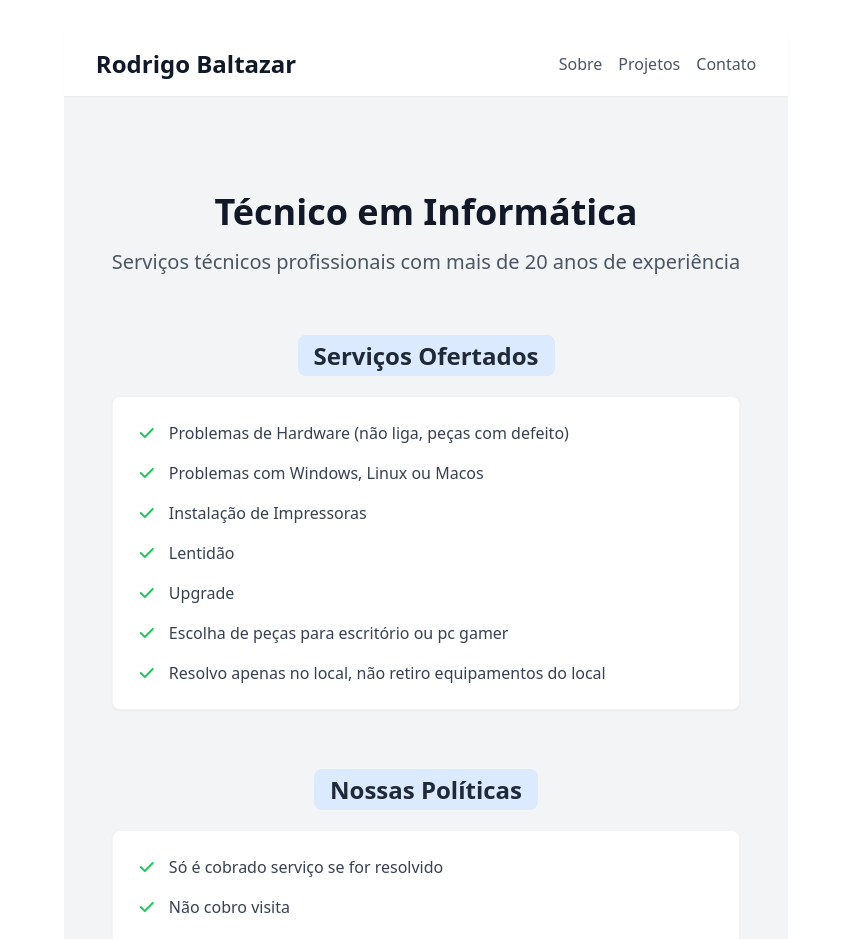
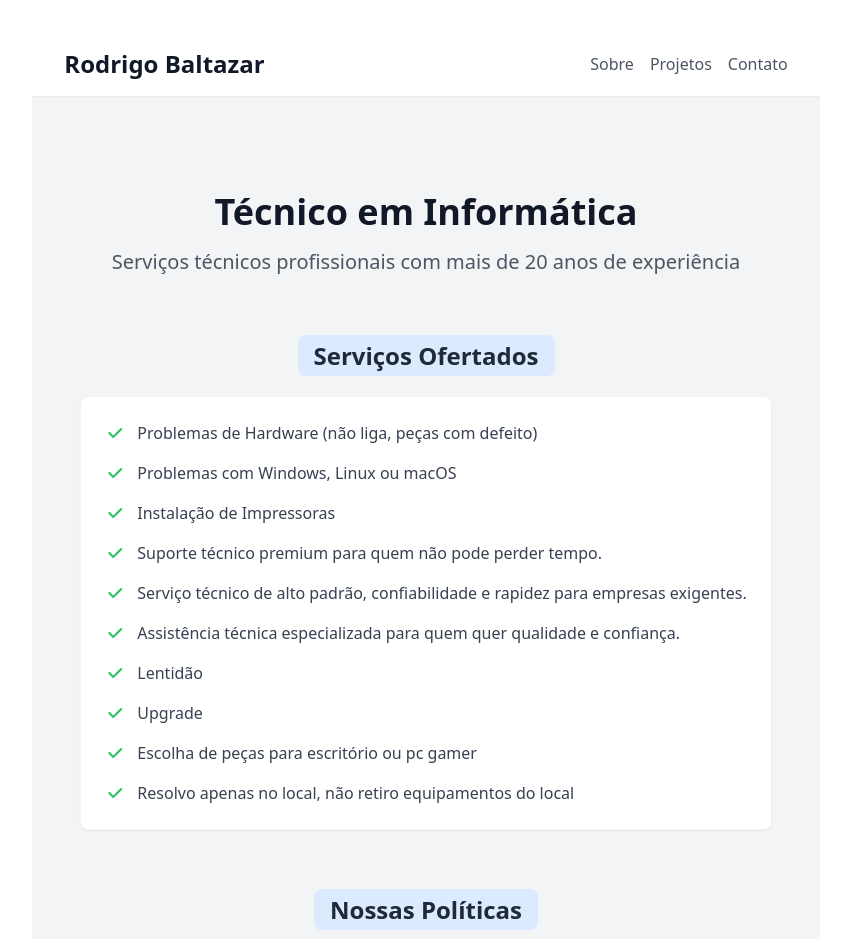
Before and after one commit to RodrigoBaltazar/site-pessoal, a Vue app: page /tecnico-informatica in a window 1280 px wide. Shown: the top 939 px of the page, without its empty margins (214-1065 px from the left). Built offline with nearby package versions, Linux system fonts and the light colour scheme.

Commit message:
melhoria: aumento escopo

```diff
--- a/src/pages/TecnicoInformatica.vue
+++ b/src/pages/TecnicoInformatica.vue
@@ -3,8 +3,11 @@ import { ref } from 'vue'
 
 const services = ref([
   'Problemas de Hardware (não liga, peças com defeito)',
-  'Problemas com Windows, Linux ou Macos',
+  'Problemas com Windows, Linux ou macOS',
   'Instalação de Impressoras',
+  'Suporte técnico premium para quem não pode perder tempo.',
+  'Serviço técnico de alto padrão, confiabilidade e rapidez para empresas exigentes.',
+  'Assistência técnica especializada para quem quer qualidade e confiança.',
   'Lentidão',
   'Upgrade',
   'Escolha de peças para escritório ou pc gamer',
@@ -12,7 +15,7 @@ const services = ref([
 ])
 
 const policies = ref([
-  'Só é cobrado serviço se for resolvido',
+  'Só é cobrado o serviço se for resolvido',
   'Não cobro visita',
   'Ofereço orçamento gratuito'
 ])
```
